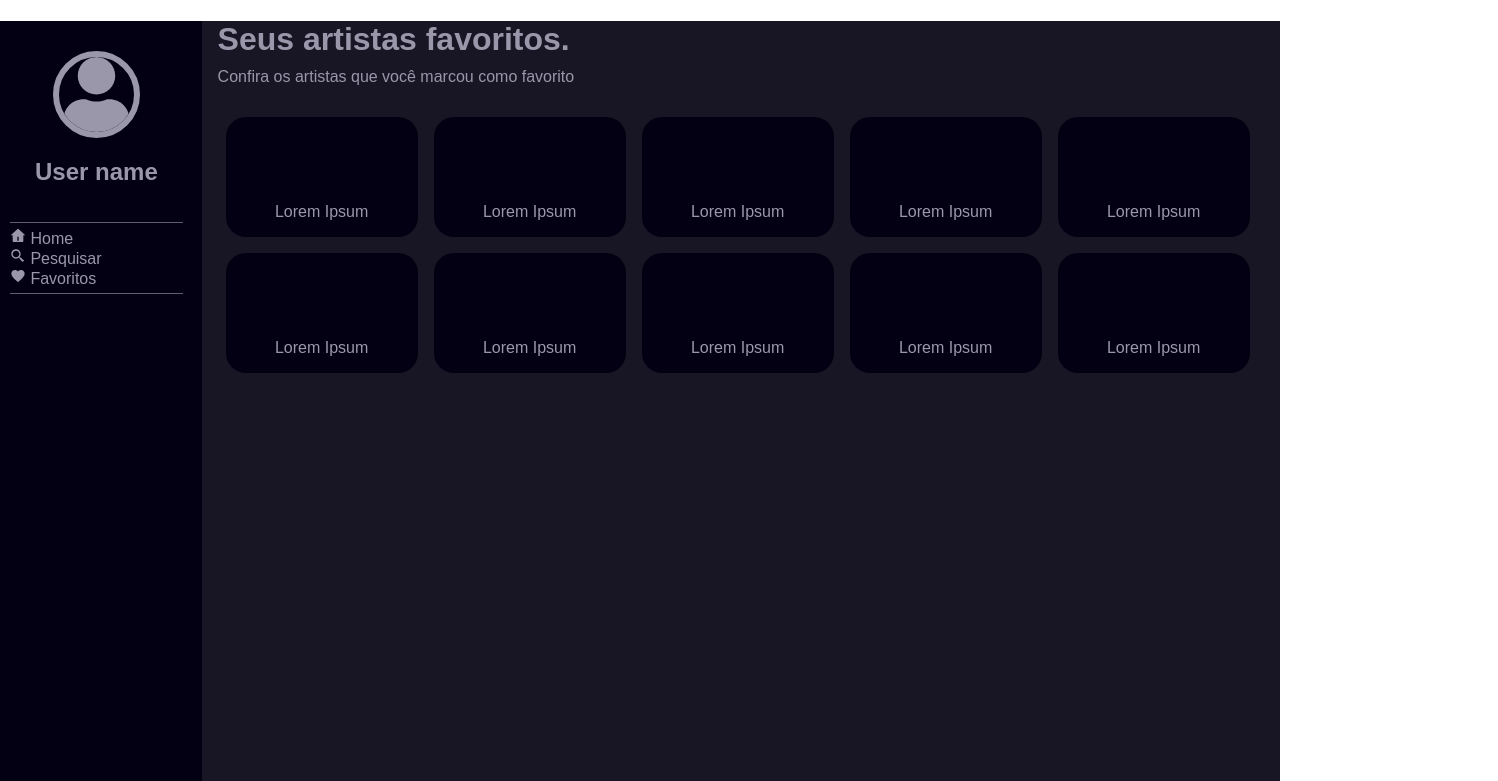
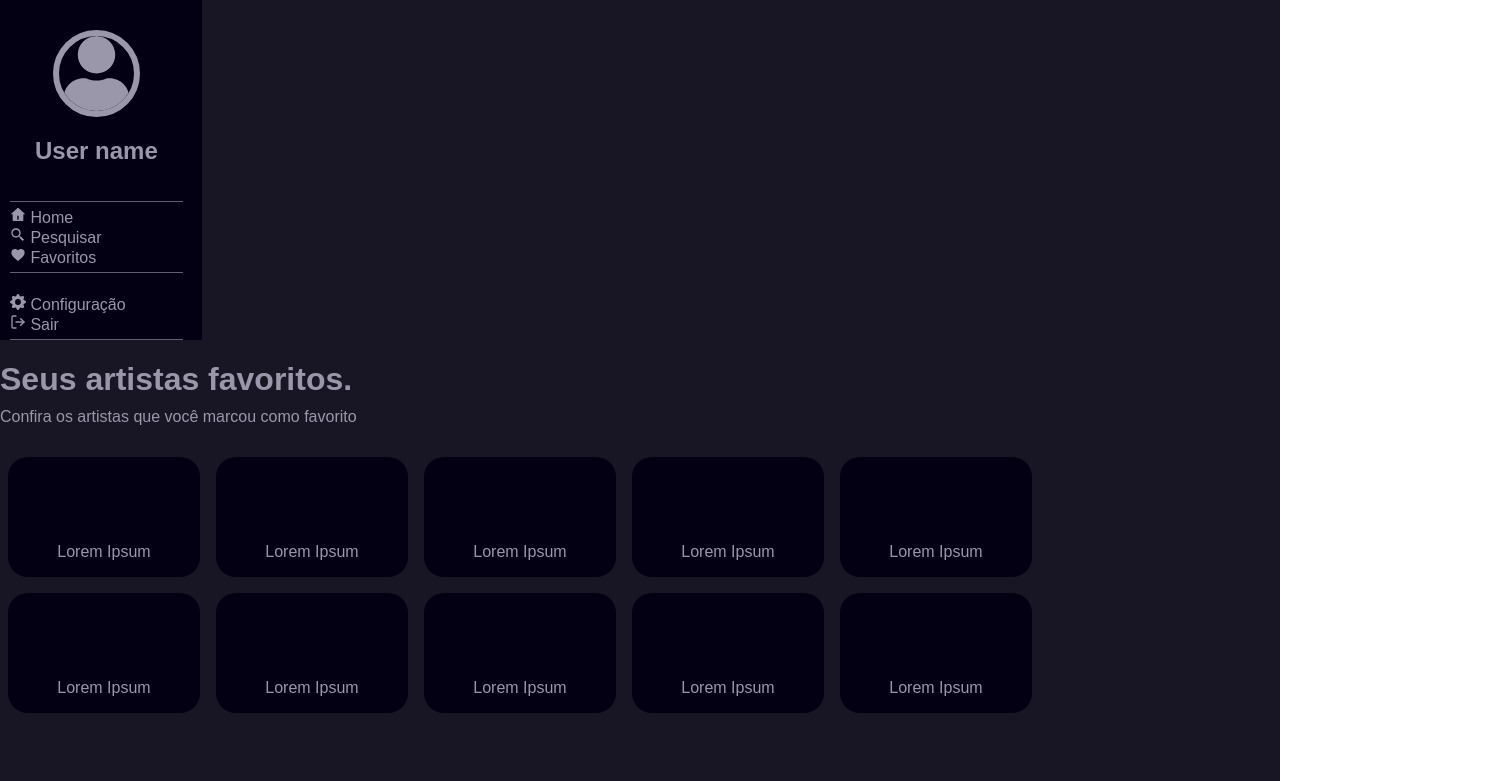
Before and after one commit to oliveira533/AcervoMusical, a React (Create React App) app in the folder visual/: page / in a window 1280 px wide. Shown: the top 781 px of the page, 1498 px wide, since content can reach past the window. Built offline with nearby package versions, Linux system fonts and the light colour scheme; the HTML template or start-up script is replaced by a standard one.

Commit message:
Tentando ajustar a tela

```diff
--- a/visual/src/App.css
+++ b/visual/src/App.css
@@ -1,4 +1,5 @@
 .App{
+  display: inline-block;
   height: 100vh;
   width: 100vw;
 }
@@ -12,7 +13,3 @@
 ::-webkit-scrollbar-thumb {
   background: #020012;
 }
-main{
-  margin-left: 17vw;
-  width: 87vw;
-}
--- a/visual/src/App.jsx
+++ b/visual/src/App.jsx
@@ -1,18 +1,16 @@
 import './App.css';
 import './colors.css';
-import NavOff from './components/navbar/navbaroff';
-import MainOff from './components/main/mainoff';
-import NavIn from './components/navbar/navbarin';
-import Search from './components/search/search';
-import Favorite from './components/favorite/favorite';
+import NavOff from './components/navbar/navbaroff.jsx';
+import MainOff from './components/main/mainoff.jsx';
+import NavIn from './components/navbar/navbarin.jsx';
+import Search from './components/search/search.jsx';
+import Favorite from './components/favorite/favorite.jsx';
 
 function App() {
   return (
     <div className="App main-color">
       <NavIn/>
-      <main>
-        <Favorite/>
-      </main>
+      <Favorite/>
     </div>
   );
 }
--- a/visual/src/components/favorite/favorite.css
+++ b/visual/src/components/favorite/favorite.css
@@ -1,6 +1,6 @@
 .main{
     /* margin-left: 15vw; */
-    width: 83vw;
+    width: 85vw;
     display: block;
 }
 .size{
--- a/visual/src/components/navbar/navbarin.css
+++ b/visual/src/components/navbar/navbarin.css
@@ -7,8 +7,7 @@
 .nav{
     padding-top: 30px;
     padding-left: 10px;
-    position: fixed;
-    height: 100vh;
+    /* height: ; */
     width: 15vw;
 }
 .user{
--- a/visual/src/components/navbar/navbaroff.css
+++ b/visual/src/components/navbar/navbaroff.css
@@ -7,8 +7,7 @@
 .nav{
     padding-top: 30px;
     padding-left: 10px;
-    position: fixed;
-    height: 100vh;
+    height: fill;
     width: 15vw;
 }
 .user{
```
